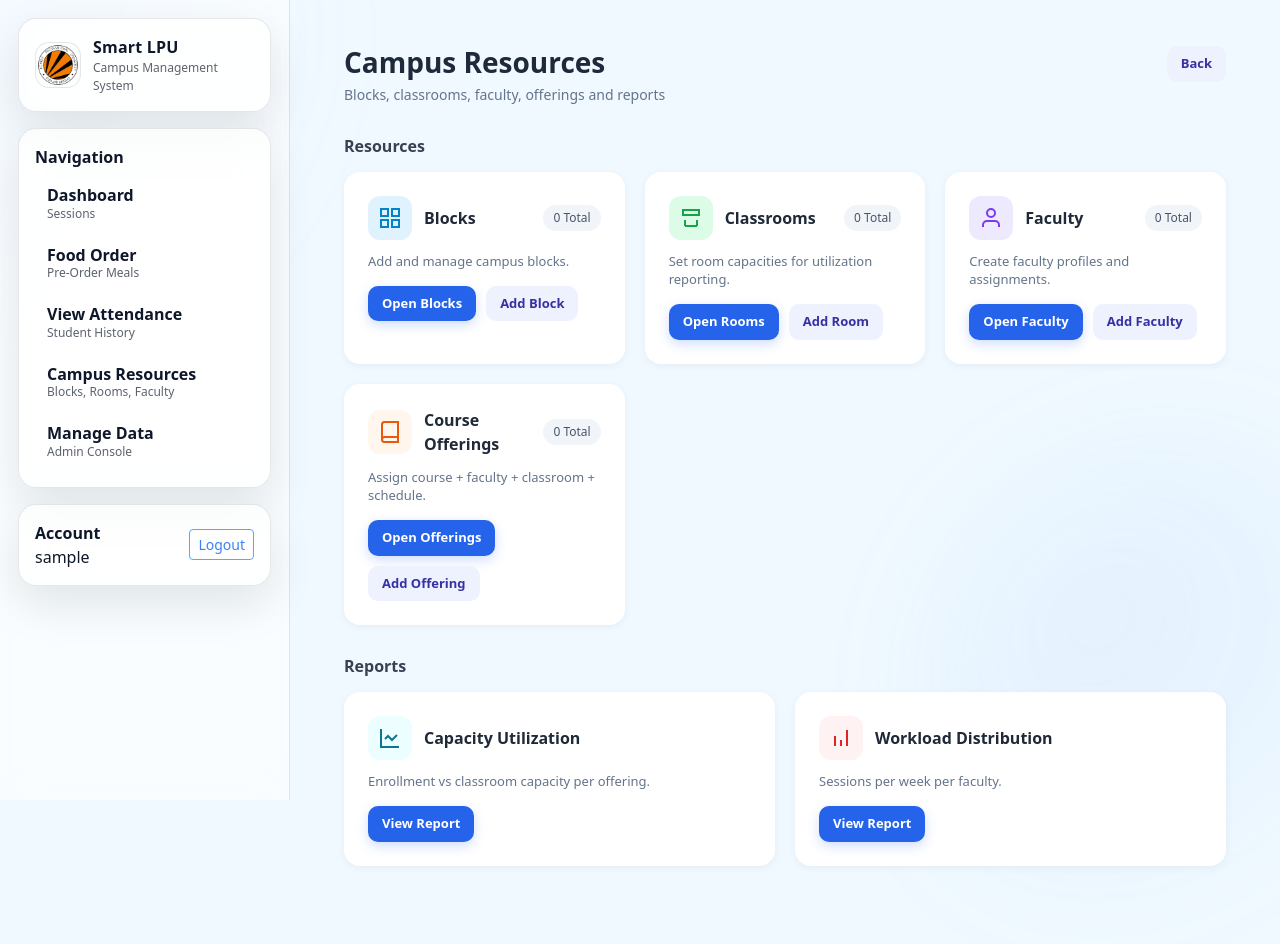
After one commit to katariarjunvarma/CampusOne, a Django app: page /campus-resources/ in a window 1280 px wide. The commit adds this page. Run offline with Django 5.2, Linux system fonts and the light colour scheme; the visitor is signed in with stand-in values (Sample User, id 1); data that the repository does not hold is empty.

Commit message:
Added new Campus Resources

```diff
--- a/attendance/templates/attendance/manage/blocks.html
+++ b/attendance/templates/attendance/manage/blocks.html
@@ -181,7 +181,7 @@
       </div>
       <div class="header-actions">
         <a href="{% url 'manage_block_create' %}" class="btn-primary">Add Block</a>
-        <a href="{% url 'manage_dashboard' %}" class="btn-secondary">Back</a>
+        <a href="{% url 'campus_resources_dashboard' %}" class="btn-secondary">Back</a>
       </div>
     </div>
   </div>
--- /dev/null
+++ b/attendance/templates/attendance/manage/campus_resources_dashboard.html
@@ -0,0 +1,267 @@
+{% extends 'base.html' %}
+{% block title %}Smart LPU - Campus Resources{% endblock %}
+
+{% block content %}
+<style>
+  .manage-container {
+    padding: 24px 32px;
+    max-width: 1200px;
+    margin: 0 auto;
+  }
+
+  .manage-header {
+    display: flex;
+    justify-content: space-between;
+    align-items: flex-start;
+    margin-bottom: 32px;
+  }
+
+  .header-title h1 {
+    font-size: 28px;
+    font-weight: 600;
+    color: #1e293b;
+    margin: 0;
+  }
+
+  .header-subtitle {
+    font-size: 14px;
+    color: #64748b;
+    margin-top: 4px;
+  }
+
+  .section-title {
+    font-size: 16px;
+    font-weight: 600;
+    color: #374151;
+    margin: 0 0 16px 0;
+  }
+
+  .cards-grid {
+    display: grid;
+    grid-template-columns: repeat(3, 1fr);
+    gap: 20px;
+    margin-bottom: 32px;
+  }
+
+  .cards-grid.two-col {
+    grid-template-columns: repeat(2, 1fr);
+  }
+
+  .manage-card {
+    background: #ffffff;
+    border-radius: 16px;
+    padding: 24px;
+    box-shadow: 0 2px 8px rgba(0, 0, 0, 0.05);
+  }
+
+  .card-header {
+    display: flex;
+    align-items: center;
+    gap: 12px;
+    margin-bottom: 12px;
+  }
+
+  .card-icon {
+    width: 44px;
+    height: 44px;
+    border-radius: 12px;
+    display: flex;
+    align-items: center;
+    justify-content: center;
+    flex-shrink: 0;
+  }
+
+  .card-title {
+    font-size: 16px;
+    font-weight: 600;
+    color: #1f2937;
+    flex: 1;
+  }
+
+  .card-badge {
+    font-size: 12px;
+    font-weight: 500;
+    padding: 4px 10px;
+    border-radius: 999px;
+    background: #f1f5f9;
+    color: #475569;
+  }
+
+  .card-description {
+    font-size: 13px;
+    color: #64748b;
+    margin-bottom: 16px;
+    line-height: 1.4;
+  }
+
+  .card-actions {
+    display: flex;
+    gap: 10px;
+    flex-wrap: wrap;
+  }
+
+  .btn-primary {
+    background: #2563eb;
+    color: white;
+    padding: 8px 14px;
+    border-radius: 10px;
+    font-weight: 600;
+    font-size: 13px;
+    text-decoration: none;
+    display: inline-flex;
+    align-items: center;
+    justify-content: center;
+    box-shadow: 0 4px 12px rgba(37, 99, 235, 0.22);
+  }
+
+  .btn-secondary {
+    background: #eef2ff;
+    color: #3730a3;
+    padding: 8px 14px;
+    border-radius: 10px;
+    font-weight: 600;
+    font-size: 13px;
+    text-decoration: none;
+    display: inline-flex;
+    align-items: center;
+    justify-content: center;
+  }
+
+  @media (max-width: 992px) {
+    .cards-grid {
+      grid-template-columns: 1fr;
+    }
+    .cards-grid.two-col {
+      grid-template-columns: 1fr;
+    }
+  }
+</style>
+
+<div class="manage-container">
+  <div class="manage-header">
+    <div class="header-title">
+      <h1>Campus Resources</h1>
+      <div class="header-subtitle">Blocks, classrooms, faculty, offerings and reports</div>
+    </div>
+    <div class="d-flex align-items-center" style="gap: 12px;">
+      <a href="{% url 'campus_resources_dashboard' %}" class="btn-secondary" style="box-shadow: none;">Back</a>
+    </div>
+  </div>
+
+  <h2 class="section-title">Resources</h2>
+  <div class="cards-grid">
+    <div class="manage-card">
+      <div class="card-header">
+        <div class="card-icon" style="background: #e0f2fe; color: #0284c7;">
+          <svg width="24" height="24" viewBox="0 0 24 24" fill="none" stroke="currentColor" stroke-width="2">
+            <rect x="3" y="3" width="7" height="7"></rect>
+            <rect x="14" y="3" width="7" height="7"></rect>
+            <rect x="14" y="14" width="7" height="7"></rect>
+            <rect x="3" y="14" width="7" height="7"></rect>
+          </svg>
+        </div>
+        <span class="card-title">Blocks</span>
+        <span class="card-badge">{{ stats.blocks }} Total</span>
+      </div>
+      <div class="card-description">Add and manage campus blocks.</div>
+      <div class="card-actions">
+        <a href="{% url 'manage_blocks' %}" class="btn-primary">Open Blocks</a>
+        <a href="{% url 'manage_block_create' %}" class="btn-secondary">Add Block</a>
+      </div>
+    </div>
+
+    <div class="manage-card">
+      <div class="card-header">
+        <div class="card-icon" style="background: #dcfce7; color: #16a34a;">
+          <svg width="24" height="24" viewBox="0 0 24 24" fill="none" stroke="currentColor" stroke-width="2">
+            <path d="M3 9h18"></path>
+            <path d="M4 9V4h16v5"></path>
+            <path d="M6 20h12"></path>
+            <path d="M6 20v-6"></path>
+            <path d="M18 20v-6"></path>
+          </svg>
+        </div>
+        <span class="card-title">Classrooms</span>
+        <span class="card-badge">{{ stats.classrooms }} Total</span>
+      </div>
+      <div class="card-description">Set room capacities for utilization reporting.</div>
+      <div class="card-actions">
+        <a href="{% url 'manage_classrooms' %}" class="btn-primary">Open Rooms</a>
+        <a href="{% url 'manage_classroom_create' %}" class="btn-secondary">Add Room</a>
+      </div>
+    </div>
+
+    <div class="manage-card">
+      <div class="card-header">
+        <div class="card-icon" style="background: #ede9fe; color: #7c3aed;">
+          <svg width="24" height="24" viewBox="0 0 24 24" fill="none" stroke="currentColor" stroke-width="2">
+            <path d="M20 21v-2a4 4 0 0 0-4-4H8a4 4 0 0 0-4 4v2"></path>
+            <circle cx="12" cy="7" r="4"></circle>
+          </svg>
+        </div>
+        <span class="card-title">Faculty</span>
+        <span class="card-badge">{{ stats.faculty }} Total</span>
+      </div>
+      <div class="card-description">Create faculty profiles and assignments.</div>
+      <div class="card-actions">
+        <a href="{% url 'manage_faculty' %}" class="btn-primary">Open Faculty</a>
+        <a href="{% url 'manage_faculty_create' %}" class="btn-secondary">Add Faculty</a>
+      </div>
+    </div>
+
+    <div class="manage-card">
+      <div class="card-header">
+        <div class="card-icon" style="background: #fff7ed; color: #ea580c;">
+          <svg width="24" height="24" viewBox="0 0 24 24" fill="none" stroke="currentColor" stroke-width="2">
+            <path d="M4 19.5A2.5 2.5 0 0 1 6.5 17H20"></path>
+            <path d="M6.5 2H20v20H6.5A2.5 2.5 0 0 1 4 19.5v-15A2.5 2.5 0 0 1 6.5 2z"></path>
+          </svg>
+        </div>
+        <span class="card-title">Course Offerings</span>
+        <span class="card-badge">{{ stats.offerings }} Total</span>
+      </div>
+      <div class="card-description">Assign course + faculty + classroom + schedule.</div>
+      <div class="card-actions">
+        <a href="{% url 'manage_course_offerings' %}" class="btn-primary">Open Offerings</a>
+        <a href="{% url 'manage_course_offering_create' %}" class="btn-secondary">Add Offering</a>
+      </div>
+    </div>
+  </div>
+
+  <h2 class="section-title">Reports</h2>
+  <div class="cards-grid two-col">
+    <div class="manage-card">
+      <div class="card-header">
+        <div class="card-icon" style="background: #ecfeff; color: #0e7490;">
+          <svg width="24" height="24" viewBox="0 0 24 24" fill="none" stroke="currentColor" stroke-width="2">
+            <path d="M3 3v18h18"></path>
+            <path d="M19 9l-5 5-4-4-3 3"></path>
+          </svg>
+        </div>
+        <span class="card-title">Capacity Utilization</span>
+      </div>
+      <div class="card-description">Enrollment vs classroom capacity per offering.</div>
+      <div class="card-actions">
+        <a href="{% url 'report_capacity_utilization' %}" class="btn-primary">View Report</a>
+      </div>
+    </div>
+
+    <div class="manage-card">
+      <div class="card-header">
+        <div class="card-icon" style="background: #fef2f2; color: #dc2626;">
+          <svg width="24" height="24" viewBox="0 0 24 24" fill="none" stroke="currentColor" stroke-width="2">
+            <path d="M12 20v-6"></path>
+            <path d="M6 20V10"></path>
+            <path d="M18 20V4"></path>
+          </svg>
+        </div>
+        <span class="card-title">Workload Distribution</span>
+      </div>
+      <div class="card-description">Sessions per week per faculty.</div>
+      <div class="card-actions">
+        <a href="{% url 'report_workload_distribution' %}" class="btn-primary">View Report</a>
+      </div>
+    </div>
+  </div>
+</div>
+{% endblock %}
--- a/attendance/templates/attendance/manage/classrooms.html
+++ b/attendance/templates/attendance/manage/classrooms.html
@@ -181,7 +181,7 @@
       </div>
       <div class="header-actions">
         <a href="{% url 'manage_classroom_create' %}" class="btn-primary">Add Classroom</a>
-        <a href="{% url 'manage_dashboard' %}" class="btn-secondary">Back</a>
+        <a href="{% url 'campus_resources_dashboard' %}" class="btn-secondary">Back</a>
       </div>
     </div>
   </div>
--- a/attendance/templates/attendance/manage/course_offerings.html
+++ b/attendance/templates/attendance/manage/course_offerings.html
@@ -181,7 +181,7 @@
       </div>
       <div class="header-actions">
         <a href="{% url 'manage_course_offering_create' %}" class="btn-primary">Add Offering</a>
-        <a href="{% url 'manage_dashboard' %}" class="btn-secondary">Back</a>
+        <a href="{% url 'campus_resources_dashboard' %}" class="btn-secondary">Back</a>
       </div>
     </div>
   </div>
--- a/attendance/templates/attendance/manage/faculty.html
+++ b/attendance/templates/attendance/manage/faculty.html
@@ -181,7 +181,7 @@
       </div>
       <div class="header-actions">
         <a href="{% url 'manage_faculty_create' %}" class="btn-primary">Add Faculty</a>
-        <a href="{% url 'manage_dashboard' %}" class="btn-secondary">Back</a>
+        <a href="{% url 'campus_resources_dashboard' %}" class="btn-secondary">Back</a>
       </div>
     </div>
   </div>
--- a/attendance/templates/attendance/manage/form.html
+++ b/attendance/templates/attendance/manage/form.html
@@ -205,7 +205,7 @@
       <a href="{% url 'manage_notifications' %}" class="nav-tab">Notifications</a>
     </div>
 
-    <form method="post" {% if is_multipart %}enctype="multipart/form-data"{% endif %}>
+    <form method="post" {% if is_multipart %}enctype="multipart/form-data" {% endif %}>
       {% csrf_token %}
 
       {% if enable_camera_capture %}
@@ -252,7 +252,11 @@
 
       <div class="form-actions">
         <button type="submit" class="btn-primary">Save</button>
+        {% if cancel_url %}
+        <a href="{{ cancel_url }}" class="btn-secondary">Cancel</a>
+        {% else %}
         <a href="{% url 'manage_dashboard' %}" class="btn-secondary">Cancel</a>
+        {% endif %}
       </div>
     </form>
   </div>
--- a/attendance/urls.py
+++ b/attendance/urls.py
@@ -6,6 +6,7 @@ urlpatterns = [
     path("", views.home, name="home"),
     path("attendance/", views.attendance_home, name="attendance_home"),
     path("manage/", views.manage_dashboard, name="manage_dashboard"),
+    path("campus-resources/", views.campus_resources_dashboard, name="campus_resources_dashboard"),
     path("manage/blocks/", views.manage_blocks, name="manage_blocks"),
     path("manage/blocks/new/", views.manage_block_create, name="manage_block_create"),
     path("manage/blocks/<int:block_id>/edit/", views.manage_block_edit, name="manage_block_edit"),
--- a/attendance/views.py
+++ b/attendance/views.py
@@ -14,6 +14,7 @@ from .views_attendance import (
     session_view,
 )
 from .views_manage import (
+    campus_resources_dashboard,
     manage_block_create,
     manage_block_delete,
     manage_block_edit,
--- a/templates/base.html
+++ b/templates/base.html
@@ -62,16 +62,22 @@
           </a>
           {% endif %}
           {% if user.is_authenticated and user.is_superuser %}
+          <a href="{% url 'super_admin_view_attendance' %}">
+            <div class="nav-text">
+              <div class="nav-title">View Attendance</div>
+              <div class="hint">Student History</div>
+            </div>
+          </a>
+          <a href="{% url 'campus_resources_dashboard' %}">
+            <div class="nav-text">
+              <div class="nav-title">Campus Resources</div>
+              <div class="hint">Blocks, Rooms, Faculty</div>
+            </div>
+          </a>
           <a href="{% url 'manage_dashboard' %}">
             <div class="nav-text">
               <div class="nav-title">Manage Data</div>
               <div class="hint">Admin Console</div>
-            </div>
-          </a>
-          <a href="{% url 'super_admin_view_attendance' %}">
-            <div class="nav-text">
-              <div class="nav-title">View Attendance</div>
-              <div class="hint">Student History</div>
             </div>
           </a>
           {% endif %}
```
Also changed, not shown: attendance/admin.py (+32 -0 lines), attendance/forms.py (+67 -2 lines), attendance/models.py (+45 -0 lines), attendance/templates/attendance/manage/report_capacity.html (+27 -8 lines), attendance/templates/attendance/manage/report_workload.html (+24 -9 lines), attendance/views_manage.py (+138 -15 lines), attendance/migrations/0006_block_notes_classroom_floor_classroom_has_projector_and_more.py (added), food/migrations/0017_alter_bulkorder_status_and_more.py (added). Lines whose indentation alone changed are shown as unchanged.
